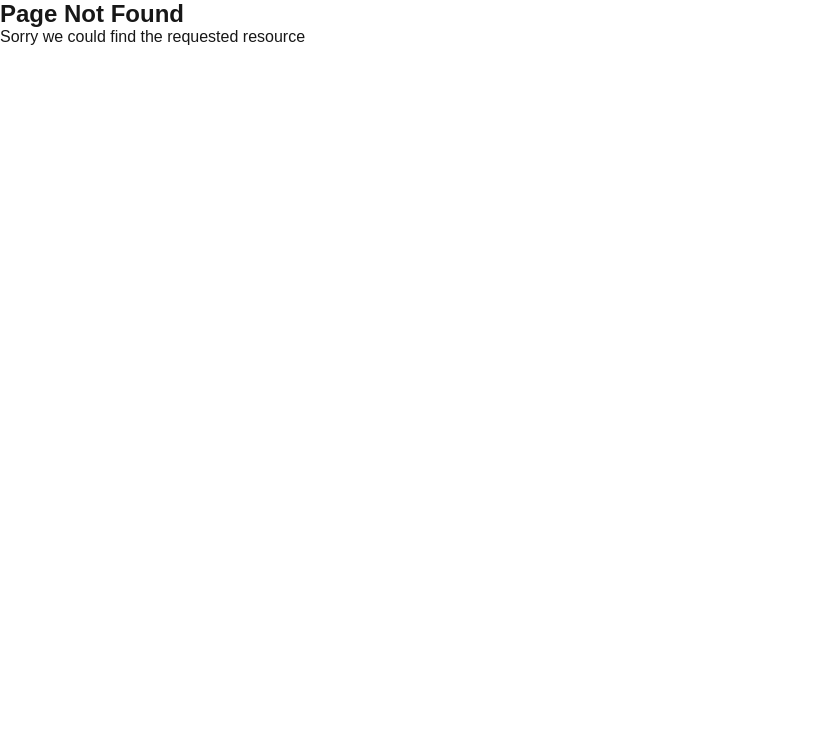
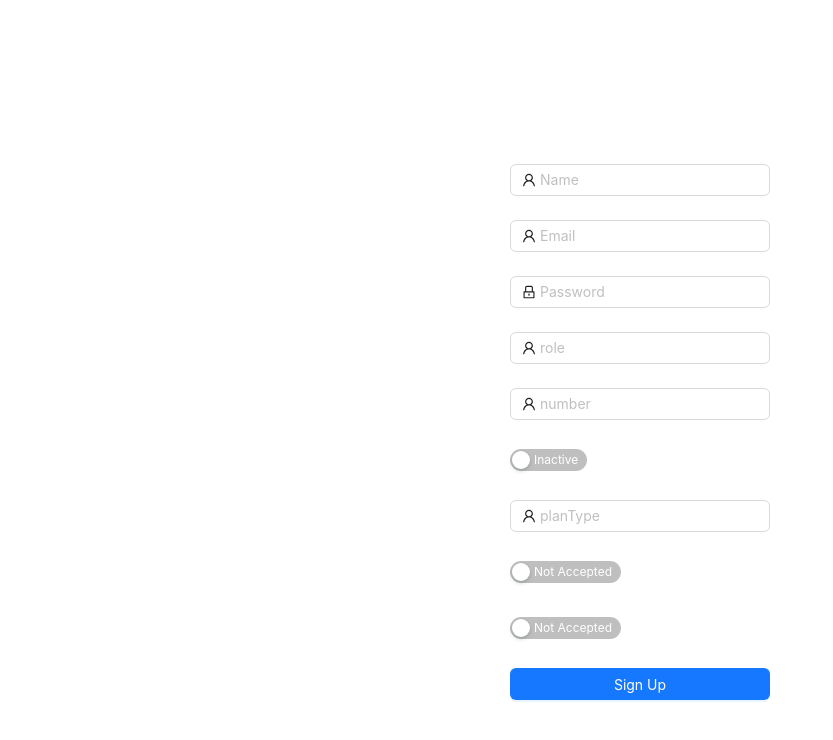
Before and after one commit to KatlehoMadaba/Gymapp-nexttsx, a Next.js app: page /signup in a window 1280 px wide. Before the commit this address had no page. Shown: the top 740 px of the page, without its empty margins (0-833 px from the left). Built offline with nearby package versions, Linux system fonts and the light colour scheme.

Commit message:
login to admin page

```diff
--- /dev/null
+++ b/src/app/(admin)/signup/page.tsx
@@ -0,0 +1,139 @@
+"use client"
+import React,{useEffect}from "react";
+import { LockOutlined, UserOutlined } from "@ant-design/icons";
+import { Button, Form, Input,Switch} from "antd";
+import styles from "../../page.module.css";
+import { ITrainer } from '../../providers/trainerProvider/context';
+import { UseTrainers} from "../../providers/trainerProvider/index"
+const TrainerRegister = () => {
+  //const { createTrainer,Trainers, isPending, isError,getTrainers, deleteTrainer, updateTrainer,TrainerCreated } = UseTrainers();
+  const { createTrainer ,isError,isPending, TrainerCreated } = UseTrainers();
+
+  // useEffect(() => {
+  //   getTrainers();
+  // }, []);
+
+  useEffect(()=>{
+    if(TrainerCreated!=null){
+      console.log(TrainerCreated,"from sign up page");
+    }
+  },[TrainerCreated])
+
+  if (isPending) {
+    return <div>Loading trainers...</div>;
+  }
+
+  // Show error state
+  if (isError) {
+    return <div>Error loading trainers!</div>;
+  }
+  const onFinish = (values: ITrainer) => {
+    console.log("Received values of form: ", values);
+    if(createTrainer){
+      createTrainer(values)
+    }
+  };
+
+  return (
+    <div className={styles.page}>
+      <main className={styles.main}>
+        <Form
+          name="login"
+          initialValues={{ remember: true }}
+          style={{ maxWidth: 360 }}
+          onFinish={onFinish}
+        >
+          <Form.Item
+            name="name"
+            rules={[{ required: true, message: "Please input your Username!" }]}
+          >
+            <Input prefix={<UserOutlined />} placeholder="Name" />
+          </Form.Item>
+          <Form.Item
+            name="email"
+            rules={[{ required: true, message: "Please input your Username!" }]}
+          >
+            <Input prefix={<UserOutlined />} placeholder="Email" />
+          </Form.Item>
+
+          <Form.Item
+            name="password"
+            rules={[{ required: true, message: "Please input your Password!" }]}
+          >
+            <Input
+              prefix={<LockOutlined />}
+              type="password"
+              placeholder="Password"
+            />
+          </Form.Item>
+
+          {/* <Form.Item
+            name="confirmpassword"
+            rules={[{ required: true, message: "Please input your confirm password!" }]}
+          >
+            <Input
+              prefix={<LockOutlined />}
+              type="confirmpassword"
+              placeholder="Confirm Password"
+            />
+          </Form.Item> */}
+
+          <Form.Item
+            name="role"
+            rules={[{ required: true, message: "Please input your Userrole!" }]}
+          >
+            <Input prefix={<UserOutlined />} placeholder="role" />
+          </Form.Item>
+          <Form.Item
+            name="contactNumber"
+            rules={[{ required: true, message: "Please input your Usernumber!" }]}
+          >
+            <Input prefix={<UserOutlined />} placeholder="number" />
+          </Form.Item>
+          <Form.Item
+            name="activeState"
+            valuePropName="checked"
+            rules={[{ required: true, message: "Please input your UseractiveState!" }]}
+          >
+            <Switch checkedChildren="Active" unCheckedChildren="Inactive" />
+
+            {/* <Input prefix={<UserOutlined />} placeholder="activeState" /> */}
+          </Form.Item>
+
+          <Form.Item
+            name="planType"
+            rules={[{ required: true, message: "Please input your UserplanType!" }]}
+          >
+            <Input prefix={<UserOutlined />} placeholder="planType" />
+          </Form.Item>
+
+          <Form.Item
+            name="trail"
+            valuePropName="checked"
+            rules={[{ required: true, message: "Please input your Usertrail!" }]}
+          >
+            {/* <Input prefix={<UserOutlined />} placeholder="trail" /> */}
+          <Switch checkedChildren="Accepted" unCheckedChildren="Not Accepted" />
+          </Form.Item>
+
+          <Form.Item
+            name="policiesAccepted"
+            valuePropName="checked"
+            rules={[{ required: true, message: "Please input your UserpoliciesAccpted!" }]}
+          >
+            {/* <Input prefix={<UserOutlined />} placeholder="policiesAccpted" /> */}
+          <Switch checkedChildren="Accepted" unCheckedChildren="Not Accepted" />
+
+          </Form.Item>
+          <Form.Item>
+            <Button block type="primary" htmlType="submit">
+              Sign Up
+            </Button>
+          </Form.Item>
+        </Form>
+      </main>
+    </div>
+  );
+};
+
+export default TrainerRegister;
--- a/src/app/providers/trainerProvider/index.tsx
+++ b/src/app/providers/trainerProvider/index.tsx
@@ -7,15 +7,22 @@ import {
   ITrainer,
 } from "./context";
 import { TrainerReducer } from "./reducer";
-import { getTrainerError,
-    getTrainerPending,
+import {
   getTrainersError,
   getTrainersPending,
   getTrainersSuccess,
   getTrainerSuccess ,
   createTrainerPending,
-    createTrainerSuccess,
   createTrainerError} from "./action";
+// import { getTrainerError,
+//     getTrainerPending,
+//     getTrainersError,
+//     getTrainersPending,
+//     getTrainersSuccess,
+//     getTrainerSuccess ,
+//     createTrainerPending,
+//     createTrainerSuccess,
+//     createTrainerError} from "./action";
 //import axios,{AxiosError} from "axios";
 
 
@@ -63,6 +70,7 @@ const TrainerProvider = ({ children }: { children: React.ReactNode }) => {
             };
     }
     const getTrainer = async (id: string) => {
+      return id;
     };
 
     const createTrainer = async (Trainer: ITrainer) => {
@@ -86,14 +94,19 @@ const TrainerProvider = ({ children }: { children: React.ReactNode }) => {
             dispatch(createTrainerError());
         }
     };
-    const deleteTrainer = async (id: string) => {};
-    const updateTrainer = async (Trainer: ITrainer) => {};
+    const deleteTrainer = async (id: string) => {
+      return id
+    };
+    const updateTrainer = async (Trainer: ITrainer) => {
+      return Trainer
+    };
 
     return (
         <div>
           <TrainerStateContext.Provider value={state}>
             <TrainerActionContext.Provider
               value={{ getTrainers, getTrainer, createTrainer, updateTrainer, deleteTrainer }}
+
             >
               {children}
             </TrainerActionContext.Provider>
```
Also changed, not shown: src/app/page.tsx (+9 -125 lines), src/app/page.module.css (indentation only). Lines whose indentation alone changed are shown as unchanged.
